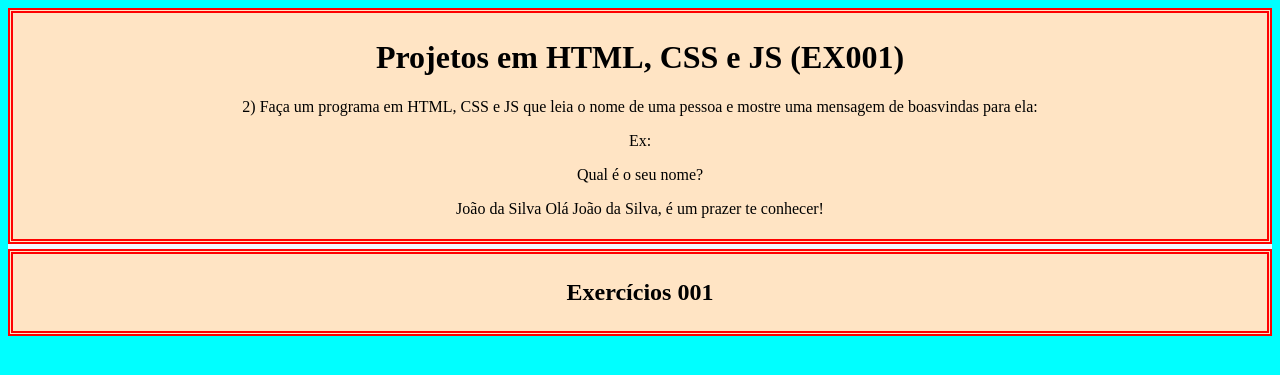
After one commit to welderova/WOVA, a PHP site: page /cem-Exercicios/ex002/ex002.html in a window 1280 px wide. The commit adds this page. Shown: the top 375 px of the page. Run offline with PHP 8.4, Linux system fonts and the light colour scheme.

Commit message:
fazendo algumas atualizações 28/02/2023
fazendo algumas atualizações nos projetos

```diff
--- a/cem-Exercicios/ex001/js001.js
+++ b/cem-Exercicios/ex001/js001.js
@@ -0,0 +1,6 @@
+function escrever() {
+    // Recupera os valores digitados nos campos de entrada
+    var texto = (document.getElementById("texto").value);
+    var mensagem = texto;
+    document.getElementById("olaMundo").textContent = mensagem;
+  }
--- /dev/null
+++ b/cem-Exercicios/ex002/ex002.html
@@ -0,0 +1,24 @@
+<!DOCTYPE html>
+<html lang="Pt-br">
+<head>
+    <meta charset="UTF-8">
+    <meta http-equiv="X-UA-Compatible" content="IE=edge">
+    <meta name="viewport" content="width=device-width, initial-scale=1.0">
+    <title>Exercícioo 003</title>
+    <link rel="stylesheet" href="style002.css">
+</head>
+<body>
+    <div>
+        <header>
+            <h1>Projetos em HTML, CSS e JS (EX001)</h1>
+            <p>2) Faça um programa em HTML, CSS e JS que leia o nome de uma pessoa e mostre uma mensagem de boasvindas para ela:</p>
+            <p>Ex:</p>
+            <p>Qual é o seu nome?</p>
+            <p>João da Silva Olá João da Silva, é um prazer te conhecer!</p>
+        </header>
+        <section>
+            <h2>Exercícios 001</h2>
+        </section>
+    </div>
+</body>
+</html>
--- /dev/null
+++ b/cem-Exercicios/ex002/style002.css
@@ -0,0 +1,19 @@
+body {
+    background-color: aqua;
+}
+div {
+    background-color: aliceblue;
+}
+header {
+    background-color: bisque;
+    padding: 5px;
+    text-align: center;
+    border: double 5px red;
+}
+section {
+    background-color: bisque;
+    text-align: center;
+    padding: 5px;
+    margin-top: 5px;
+    border: double 5px red;
+}
--- a/cem-Exercicios/ex004/style004.css
+++ b/cem-Exercicios/ex004/style004.css
@@ -32,7 +32,9 @@ section {
 
 .calc-sum {
     width: 500px;
+    height: 250px;
     padding: 20px;
+    margin-bottom: 25px;
 }
 .somar.input {
     margin-top: 10px;
--- a/css/responsivo.css
+++ b/css/responsivo.css
@@ -39,14 +39,14 @@
     .header {
         padding: 50px;
     }
-    .headline {
+    .container1 {
         flex-wrap: 100%;
         margin: 5%;
         text-align: center;
         padding-top: 100px;
     }
 
-    .card3D {
+    .container2 {
         display: inline-block;
         flex-wrap: 100%;
         margin: 5%;
--- a/index.html
+++ b/index.html
@@ -26,7 +26,7 @@
         </div>
     </nav>
     <header>
-        <div class="headline">
+        <div class="container1">
             <h2 style="letter-spacing: 15px;">Programador Front-End </h2>
             <h2 style="font-size: 80px;">HTML CSS JS</h2>
             <p>PHP em Download, Futuro Full Stack.</p>
@@ -34,7 +34,7 @@
             <a class="contact-btn" href="https://www.linkedin.com/in/welderova/" target="_blank"><img src="img/001-linkedin.png" alt="Meu LinKedin"></a>
             <!-- <a href="#" class="contact-btn"><img src="img/003-facebook.png" alt="Meu Face"></a> -->
         </div>
-        <div class="card3D">
+        <div class="container2">
            <div class="card">
                 <img class="proImg" src="img/foto-welder.jpg" alt="">
                 <h2 class="name">WELDER OLIVEIRA VIANA DE ARAÚJO</h2>
```
Also changed, not shown: cem-Exercicios/cemExercicios.html (+8 -2 lines), cem-Exercicios/ex001/ex001.html (+7 -3 lines), cem-Exercicios/ex001/style001.css (+15 -0 lines), cem-Exercicios/ex004/ex004.html (+6 -13 lines), cem-Exercicios/ex004/js004.js (+10 -7 lines), css/setilo.css (+15 -14 lines).
